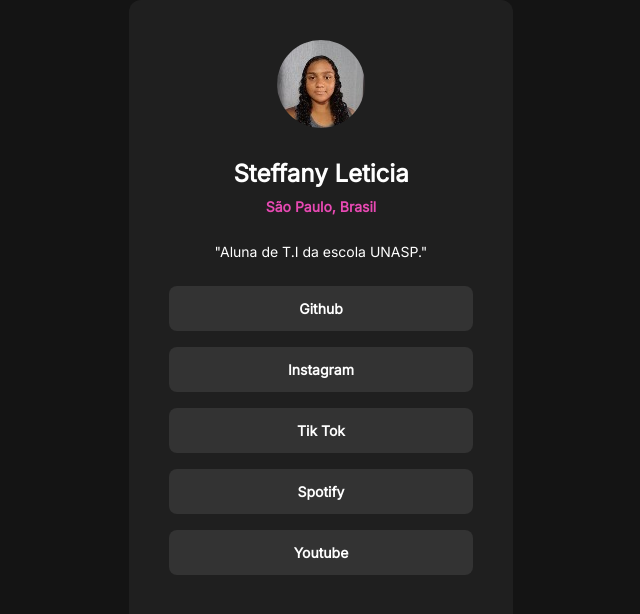
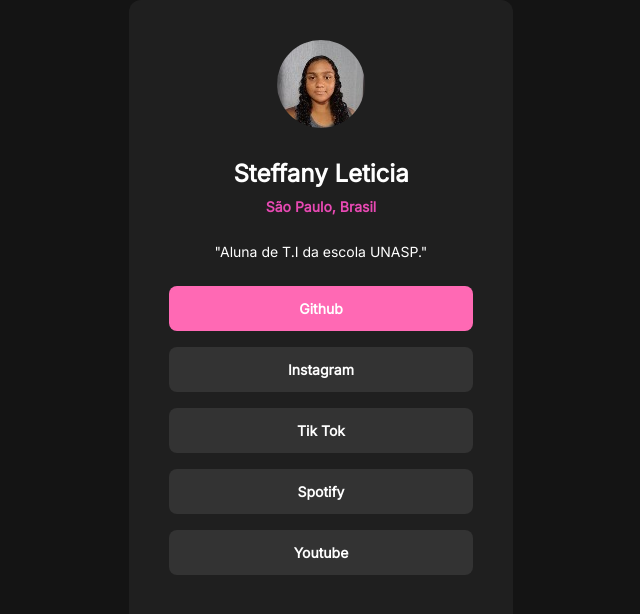
Before and after one commit to steffanyleticia/link, a plain HTML site: page index.html in a window 1280 px wide. In both pictures the pointer is over the link "Github". Shown: the whole page, without its empty margins (319-959 px from the left). Drawn offline with Linux system fonts and the light colour scheme.

Commit message:
Adicionado efeito de hover para as ancoras

```diff
--- a/style.css
+++ b/style.css
@@ -63,3 +63,9 @@ div a {
     font-size: 14px;
     line-height: 21px;
 }
+
+div a:hover {
+    background-color: hotpink;
+    color: #141414
+    transition: 0.7s;
+}
```
